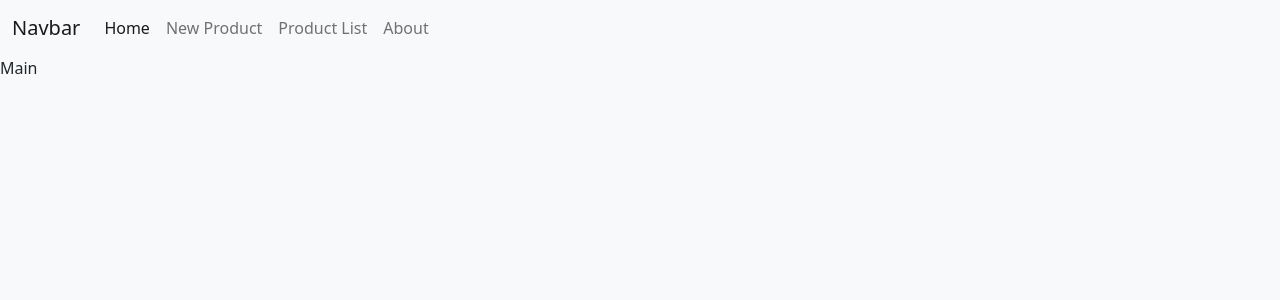
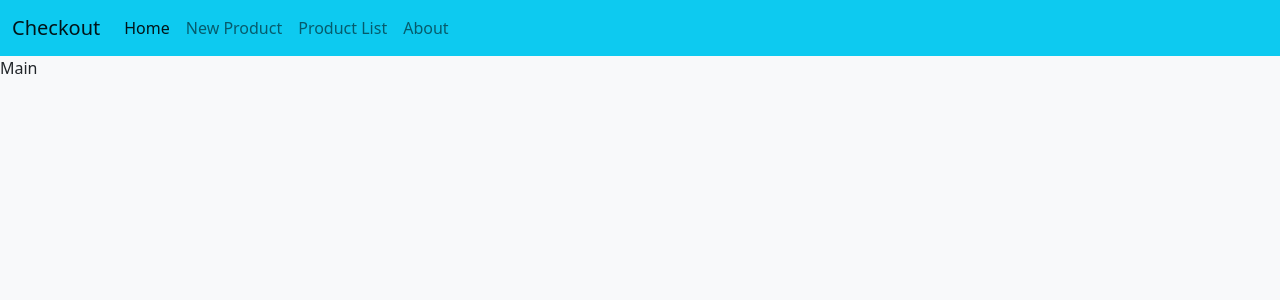
Before and after one commit to Bskasan/React_Practises, a React (Create React App) app in the folder rc14-15_clarus-library/checkout-page/: page / in a window 1280 px wide. Shown: the top 300 px of the page. Built offline with nearby package versions, Linux system fonts and the light colour scheme.

Commit message:
navbar done

```diff
--- a/rc14-15_clarus-library/checkout-page/public/index.html
+++ b/rc14-15_clarus-library/checkout-page/public/index.html
@@ -24,6 +24,17 @@
       work correctly both with client-side routing and a non-root public URL.
       Learn how to configure a non-root public URL by running `npm run build`.
     -->
+    <link
+      href="https://cdn.jsdelivr.net/npm/bootstrap@5.3.0-alpha2/dist/css/bootstrap.min.css"
+      rel="stylesheet"
+      integrity="sha384-aFq/bzH65dt+w6FI2ooMVUpc+21e0SRygnTpmBvdBgSdnuTN7QbdgL+OapgHtvPp"
+      crossorigin="anonymous"
+    />
+    <script
+      src="https://cdn.jsdelivr.net/npm/bootstrap@5.3.0-alpha2/dist/js/bootstrap.bundle.min.js"
+      integrity="sha384-qKXV1j0HvMUeCBQ+QVp7JcfGl760yU08IQ+GpUo5hlbpg51QRiuqHAJz8+BrxE/N"
+      crossorigin="anonymous"
+    ></script>
     <title>React App</title>
   </head>
   <body>
--- a/rc14-15_clarus-library/checkout-page/src/components/Navbar.jsx
+++ b/rc14-15_clarus-library/checkout-page/src/components/Navbar.jsx
@@ -3,11 +3,11 @@ import { Link, NavLink } from "react-router-dom";
 
 const Navbar = () => {
   return (
-    <nav className="navbar navbar-expand-lg bg-body-tertiary">
+    <nav className="navbar navbar-expand-lg bg-info bg-body-tertiary">
       <div className="container-fluid">
-        <a className="navbar-brand" href="#">
-          Navbar
-        </a>
+        <NavLink className="navbar-brand" to="/">
+          Checkout
+        </NavLink>
         <button
           className="navbar-toggler"
           type="button"
```
